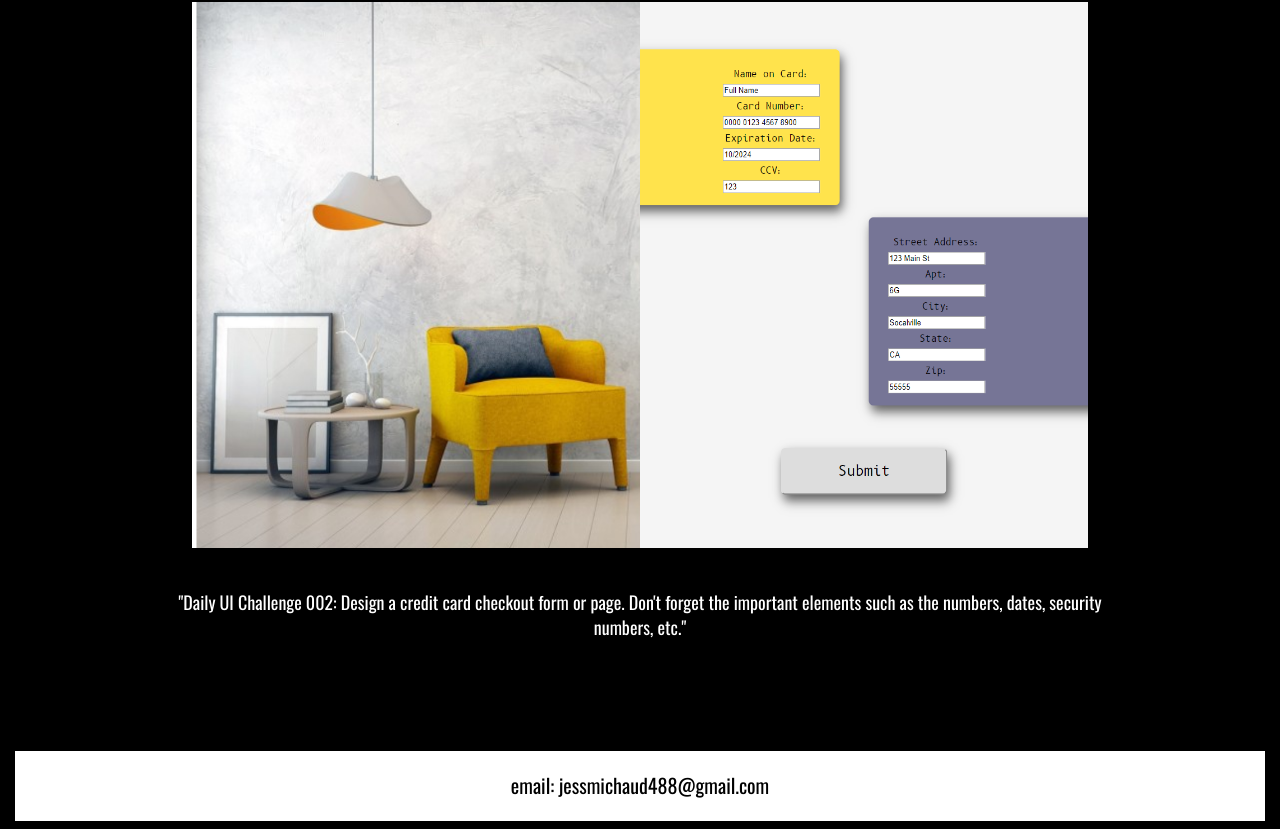
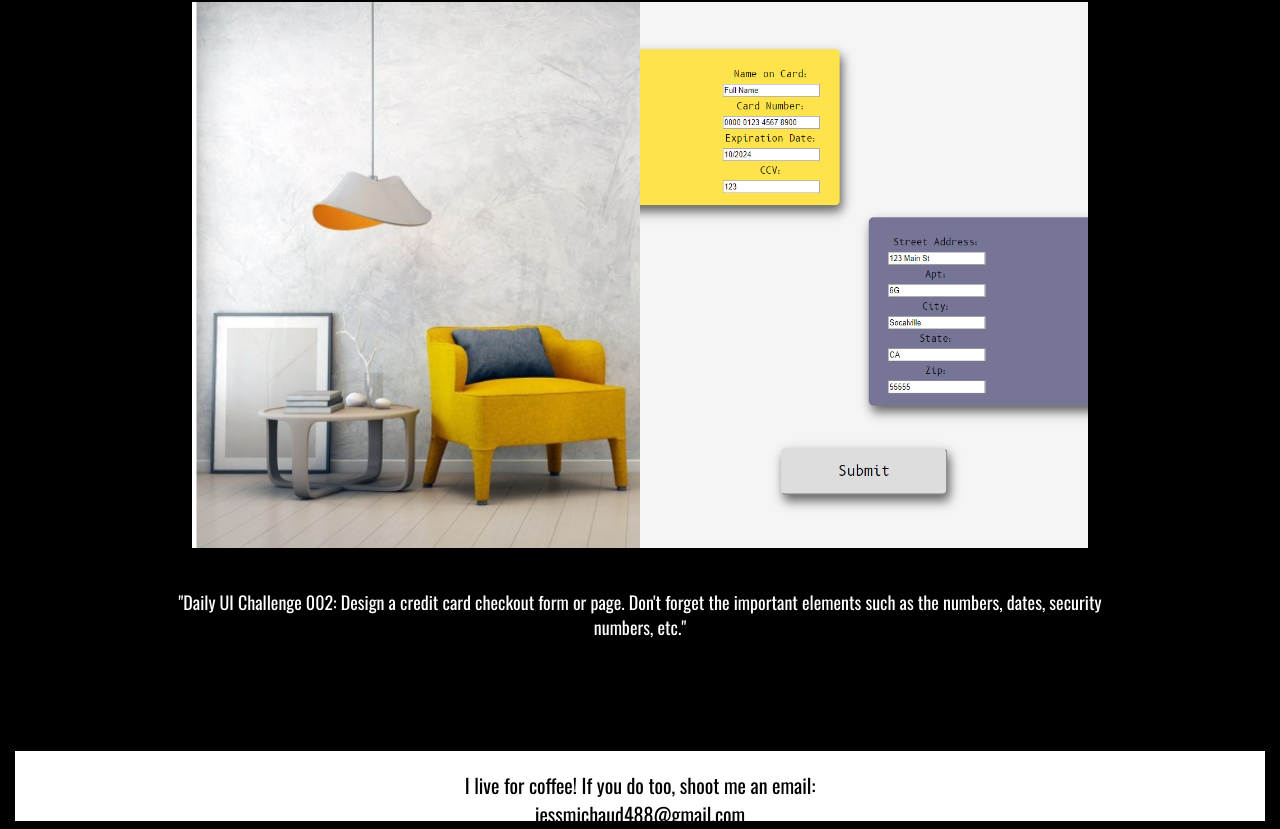
Before and after one commit to jessmichaud488/portfolio-old, a website: page index.html in a window 1280 px wide. Shown: the part 4363-5192 px from the top of the page. Drawn offline with nearby package versions, Linux system fonts and the light colour scheme.

Commit message:
Updated Email Footer

```diff
--- a/index.html
+++ b/index.html
@@ -54,12 +54,12 @@
             <a href="https://jessmichaud488.github.io/Adventure-Time-Quiz/"><img class="image" src="Images/AdventureTimeQuiz.png" alt="Adventure Time Quiz First Question"></a>
             <p>A fun quiz app that brings to life the whimsical aesthetic of the main setting of the show, The Land of Ooo. Built using HTML5, CSS, and Javascript.</p>
             <a href="https://jessmichaud488.github.io/Adventure-Time-Quiz" class="live-link">Live</a>  |   <a href="https://github.com/jessmichaud488/Adventure-Time-Quiz" class="repo-link">Repo</a>
-
+            <br>
             <h2>Repl.it MUSIC HACKATHON</h2>
              <a href="/"><img class="image" src="Images/ReplitMusicHackathon.png" alt="Repl.it Music Hackathon Entry"></a>
             <p>Entry for Repl.it's music themed hackathon. Allows you to search for a song by artist or title with lyrics rolling at the bottom as the song.</p>
             <a href="" class="live-link">Live (Under Construction)</a>  |   <a href="https://github.com/jessmichaud488/Repl.it-Music-Hackathon" class="repo-link">Repo</a>
-
+            <br>
             <h2>DAILY UI CHALLENGES</h2>
           <h3>Screenshots of my challanges from <a href="https://www.dailyui.co/">Daily UI</a></h3>
           <img class="image" src="Images/FashionForwardEmailSignUp.png" alt="Daily UI Challenge 001: Email Sign Up">
@@ -76,7 +76,7 @@
     <footer>
         <div id="contact" class="contact-info">
             <ul class="info">
-                <li><a href="mailto:jessmichaud488@gmail.com">email: jessmichaud488@gmail.com</a>
+                <li><a href="mailto:jessmichaud488@gmail.com">I live for coffee! If you do too, shoot me an email:<br>jessmichaud488@gmail.com</a>
                 </li>
             </ul>
         </div>
```
